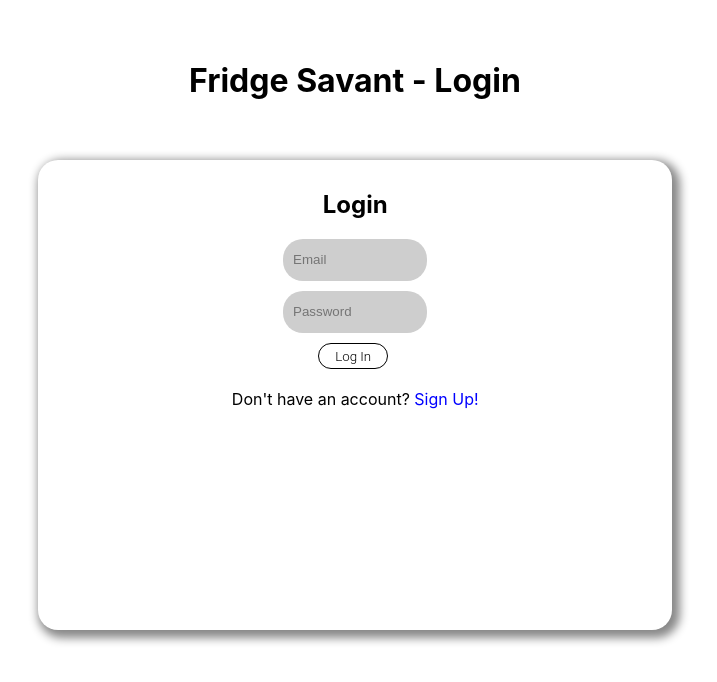
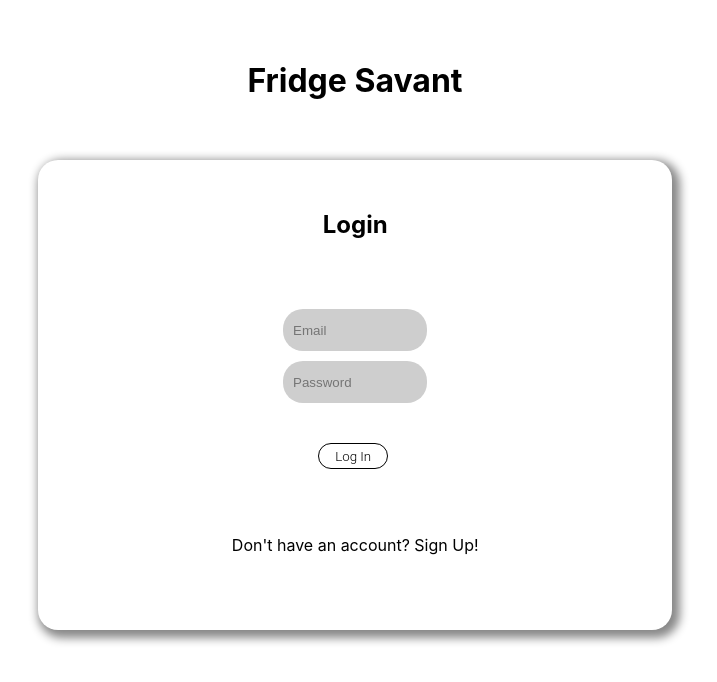
Before and after one commit to fwill22/fridge-savant-client, a React (Create React App) app: page /login in a window 1280 px wide. Shown: the top 682 px of the page, without its empty margins (285-1002 px from the left). Built offline with nearby package versions, Linux system fonts and the light colour scheme.

Commit message:
Added pointer cursors and changed hover properties of signup and close links

```diff
--- a/src/components/loginForm/index.css
+++ b/src/components/loginForm/index.css
@@ -12,7 +12,8 @@
 }
 
 .loginTitle {
-  margin-top: 20px;
+  margin-top: 40px;
+  margin-bottom: 70px;
 }
 
 .form-input {
@@ -27,12 +28,18 @@
 }
 
 #loginButton {
-
+  margin-top: 30px;
+  margin-bottom: 50px;
 }
 
 .signUpLink {
-  color: blue;
+  color: black;
   /* hover over to change pointer to hand */
+}
+
+.signUpLink:hover{
+  color:blue;
+  cursor: pointer;
 }
 
 /* /* ACEBOOK COPY */
--- a/src/components/signUpForm/index.css
+++ b/src/components/signUpForm/index.css
@@ -15,6 +15,7 @@
   text-align: right;
   padding-right: 10px;
   padding-top: 10px;
+  cursor: pointer;
 }
 
 .signUpTitle {
--- a/src/webpages/login.css
+++ b/src/webpages/login.css
@@ -65,6 +65,7 @@
 .formButton:hover{
   color:white;
   background-color:#020101;
+  cursor: pointer;
 }
 @media all and (max-width:30em){
 .formButton{
--- a/src/webpages/login.js
+++ b/src/webpages/login.js
@@ -11,7 +11,7 @@ const Login = () => {
 
   return (
     <div className='login-container'>
-      <h1 className='login-header'>Fridge Savant - Login</h1>
+      <h1 className='login-header'>Fridge Savant</h1>
       <div className='form-wrapper'>
         <div className={`card ${isRotated ? 'rotated' : ''}`} >
           <div className='front'>
```
